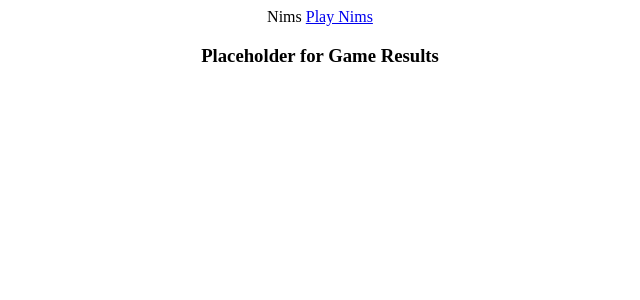
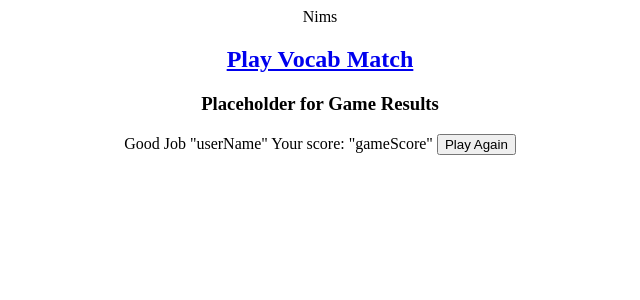
Before and after one commit to bravoka/WordGame, an Angular app: page /view-results in a window 1280 px wide. Shown: the top 300 px of the page, without its empty margins (320-960 px from the left). Built offline with nearby package versions, Linux system fonts and the light colour scheme.

Commit message:
Destroy countdown timer on view results

```diff
--- a/src/app/app.component.html
+++ b/src/app/app.component.html
@@ -6,7 +6,7 @@
 
 	{{ title }}
 
-	<a routerLink="/playboard">Play Nims</a>
+	<h2><a routerLink="/playboard">Play Vocab Match</a></h2>
 
 	<router-outlet></router-outlet>
 	<!-- <playboard></playboard> -->
--- a/src/app/game/game-results.component.html
+++ b/src/app/game/game-results.component.html
@@ -1 +1,7 @@
 <h3>Placeholder for Game Results</h3>
+
+Good Job "userName"
+
+Your score: "gameScore"
+
+<button>Play Again</button>
--- a/src/app/game/game.component.ts
+++ b/src/app/game/game.component.ts
@@ -1,4 +1,4 @@
-import { Component, OnInit } from '@angular/core';
+import { Component, OnInit, OnDestroy } from '@angular/core';
 import { WordObject } from '../WordObject';
 import { Router } from '@angular/router';
 import { WordService } from '../services/words.service';
@@ -13,7 +13,7 @@ import { WordService } from '../services/words.service';
 		WordService
 	]
 })
-export class GameComponent implements OnInit {
+export class GameComponent implements OnInit, OnDestroy {
 
 	constructor(
 		private wordService: WordService,
@@ -104,10 +104,12 @@ export class GameComponent implements OnInit {
 
 	}
 	active: boolean = false;
-	timeStart: number = 5;
+	timeStart: number = 10;
 	refresh: number = 1000;
 	timeFinish: number = 0;
-	resetTime: number = 5;
+	resetTime: number = 10;
+
+	_myInterval: any;
 
 	public DoWork(): void {
 		this.timeStart--;
@@ -116,12 +118,12 @@ export class GameComponent implements OnInit {
 
 	SimpleCountdown(): void {
 		this.active = true;
-		let _myInterval: any;
-		_myInterval = setInterval(() => {
+		// let _myInterval: any;
+		this._myInterval = setInterval(() => {
 			if (this.timeStart == 0) {
 				this.ResultsView("Time Expired");
 			}
-			this.timeStart > this.timeFinish ? this.timeStart-- : clearInterval(_myInterval);
+			this.timeStart > this.timeFinish ? this.timeStart-- : clearInterval(this._myInterval);
 
 
 		}, 1000);
@@ -132,9 +134,7 @@ export class GameComponent implements OnInit {
 		return;
 	}
 
-	// playerGuess(guess: string): boolean {
-	// 	if (this.wordArray.indexOf(correctWord) > -1) {
-	// 		return true;
-	// 	}
-	// }
+	ngOnDestroy() {
+		clearInterval(this._myInterval);
+	}
 }
```
